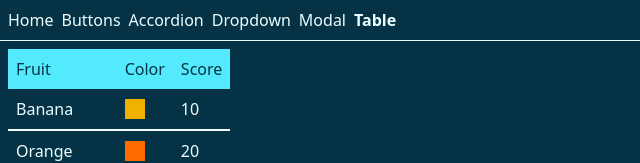
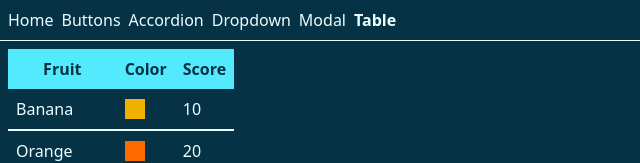
Before and after one commit to SmackSmash/comps-ts, a React (Vite) app: page /table in a window 1280 px wide. Shown: the top 163 px of the page, without its empty margins (0-640 px from the left). Built offline with nearby package versions, Linux system fonts and the light colour scheme.

Commit message:
Table semantics

```diff
--- a/src/components/Table.tsx
+++ b/src/components/Table.tsx
@@ -7,9 +7,9 @@ const Table: FC<{ data: Fruit[]; config: [{ label: string }] }> = ({ data, confi
       <thead className='bg-cyan-300 text-cyan-950'>
         <tr>
           {config.map(({ label }, index) => (
-            <td key={index} className='p-2'>
+            <th key={index} className='p-2'>
               {label}
-            </td>
+            </th>
           ))}
         </tr>
       </thead>
```
